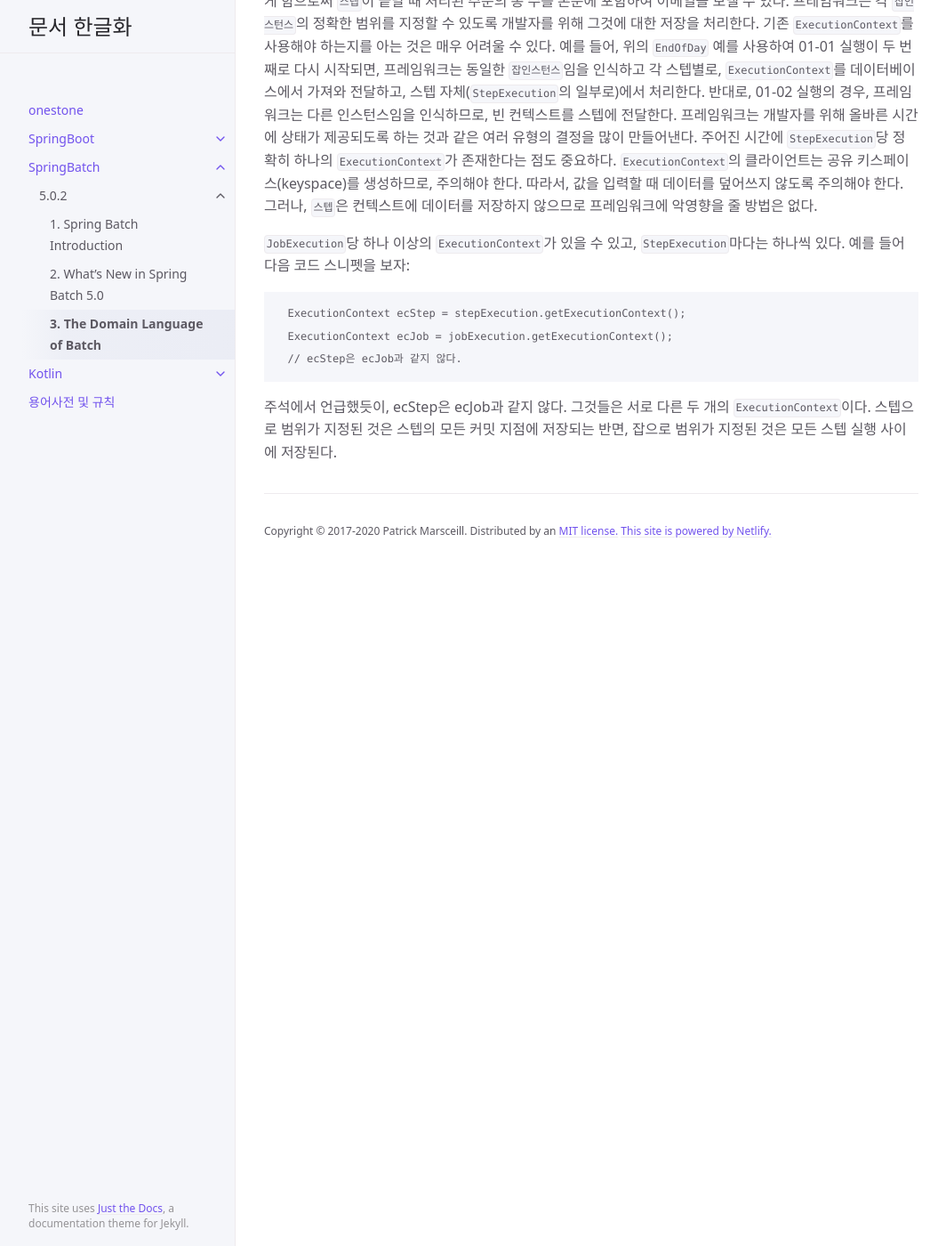
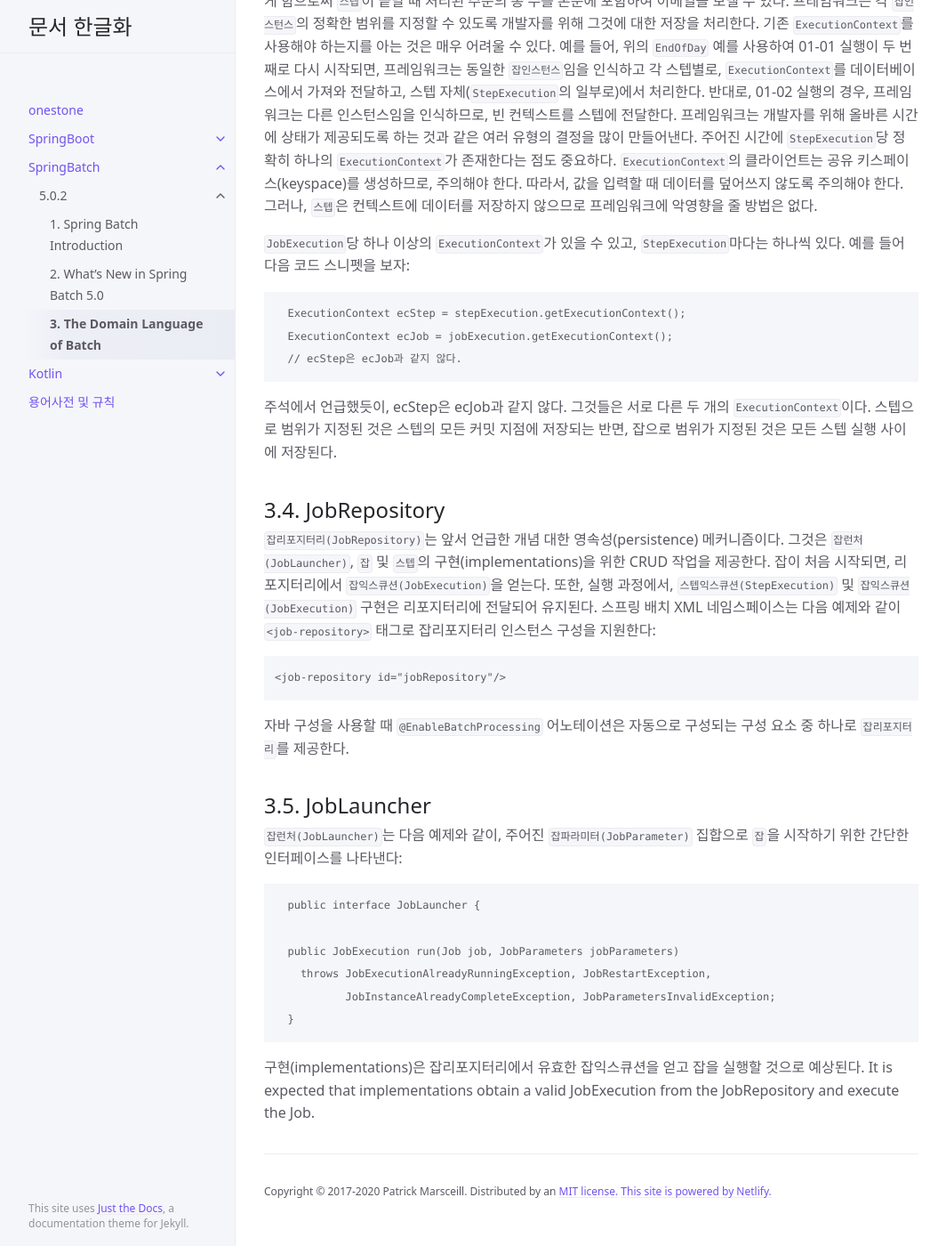
Before and after one commit to onestone9900/onestone9900.github.io, a Jekyll site: the page built from docs/spring_batch/5.0.2/3. domain_language_of_batch.md, in a window 1280 px wide and 1400 px high, scrolled down 7974 px. Shown: the whole window at 89% size, without its empty margins (107-1171 px from the left). Built offline with Jekyll 4.4.1, drawn with Linux system fonts in a browser that asks for light colours.

Commit message:
docs: 3.4. 3.5. JobRepository, JobLauncher

````diff
--- a/docs/spring_batch/5.0.2/3. domain_language_of_batch.md
+++ b/docs/spring_batch/5.0.2/3. domain_language_of_batch.md
@@ -236,3 +236,28 @@ nav_order: 2
 ```
 
 주석에서 언급했듯이, ecStep은 ecJob과 같지 않다. 그것들은 서로 다른 두 개의 `ExecutionContext`이다. 스텝으로 범위가 지정된 것은 스텝의 모든 커밋 지점에 저장되는 반면, 잡으로 범위가 지정된 것은 모든 스텝 실행 사이에 저장된다.
+
+
+## 3.4. JobRepository
+`잡리포지터리(JobRepository)`는 앞서 언급한 개념 대한 영속성(persistence) 메커니즘이다. 그것은 `잡런처(JobLauncher)`, `잡` 및 `스텝`의 구현(implementations)을 위한 CRUD 작업을 제공한다. 잡이 처음 시작되면, 리포지터리에서 `잡익스큐션(JobExecution)`을 얻는다. 또한, 실행 과정에서, `스텝익스큐션(StepExecution)` 및 `잡익스큐션(JobExecution)` 구현은 리포지터리에 전달되어 유지된다. 스프링 배치 XML 네임스페이스는 다음 예제와 같이 `<job-repository>` 태그로 잡리포지터리 인스턴스 구성을 지원한다:
+
+```
+<job-repository id="jobRepository"/>
+```
+
+자바 구성을 사용할 때 `@EnableBatchProcessing` 어노테이션은 자동으로 구성되는 구성 요소 중 하나로 `잡리포지터리`를 제공한다.
+
+
+## 3.5. JobLauncher
+`잡런처(JobLauncher)`는 다음 예제와 같이, 주어진 `잡파라미터(JobParameter)` 집합으로 `잡`을 시작하기 위한 간단한 인터페이스를 나타낸다:
+```
+  public interface JobLauncher {
+
+  public JobExecution run(Job job, JobParameters jobParameters)
+    throws JobExecutionAlreadyRunningException, JobRestartException,
+           JobInstanceAlreadyCompleteException, JobParametersInvalidException;
+  }
+```
+
+구현(implementations)은 잡리포지터리에서 유효한 잡익스큐션을 얻고 잡을 실행할 것으로 예상된다.
+It is expected that implementations obtain a valid JobExecution from the JobRepository and execute the Job.
````
